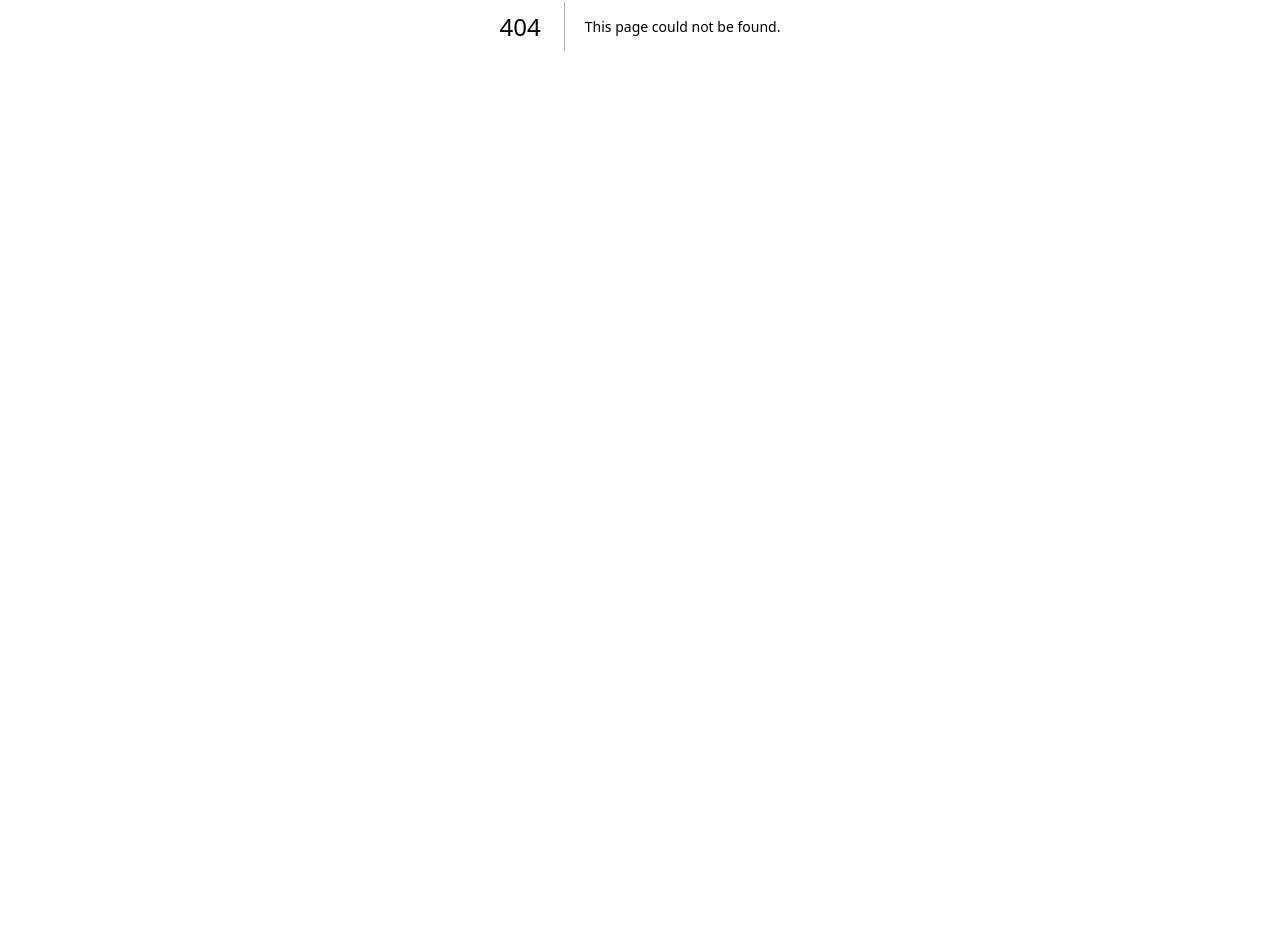
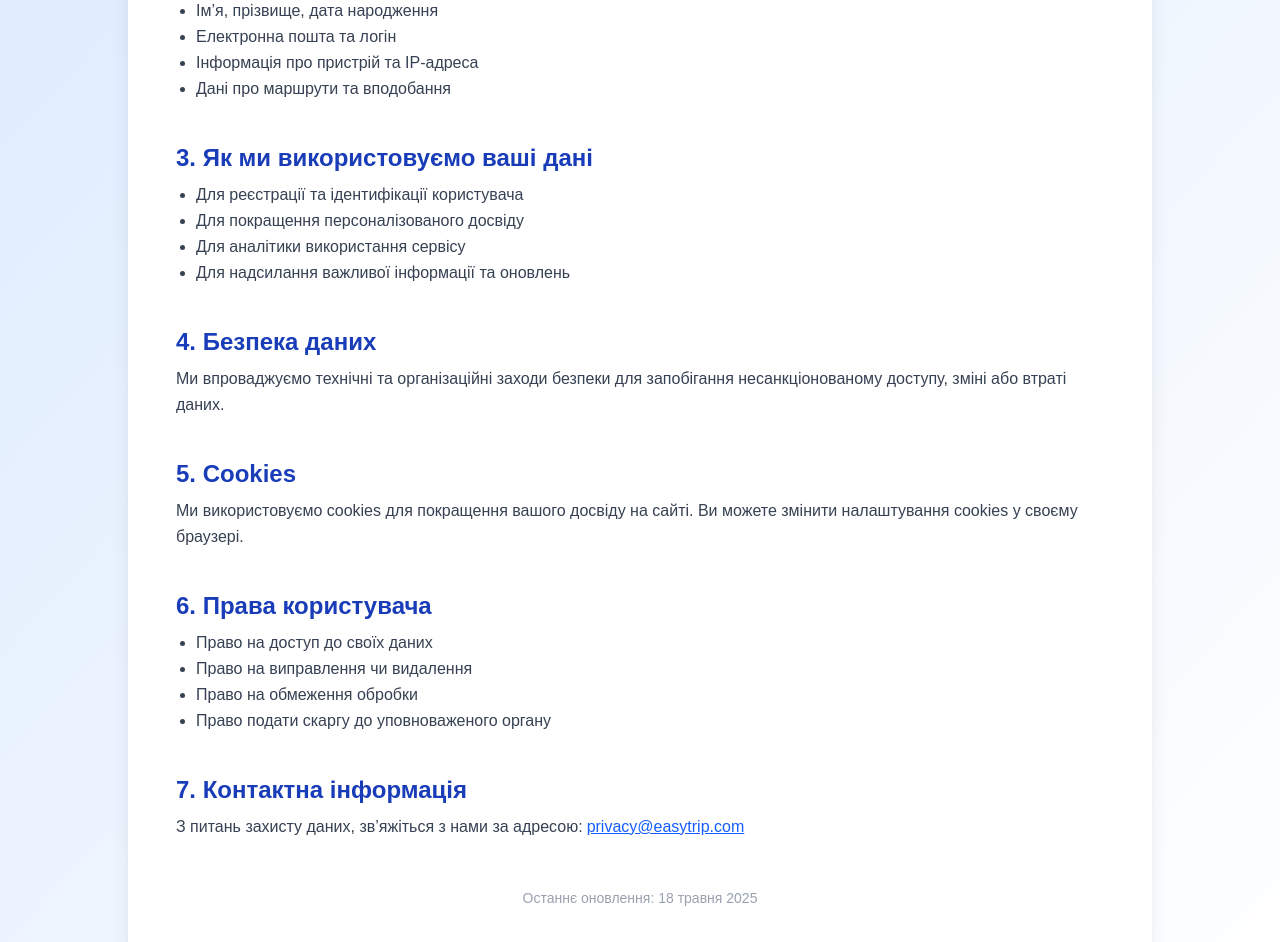
Before and after one commit to Easy-Trip-AIS/easy-trip-frontend, a Next.js app in the folder easytrip-web/: page /privacy in a window 1280 px wide. Before the commit this address had no page. Shown: the part 438-1380 px from the top of the page. Before the commit the page ends 864 px from the top, so only its background shows below. Built offline with nearby package versions, Linux system fonts and the light colour scheme.

Commit message:
Added a privacy page.

```diff
--- /dev/null
+++ b/easytrip-web/src/app/components/privacy.tsx
@@ -0,0 +1,93 @@
+"use client";
+
+import React from "react";
+import { motion } from "framer-motion";
+
+export default function PrivacyPolicyPage() {
+  return (
+    <div className="relative min-h-screen bg-gradient-to-br from-blue-100 to-white py-16 px-4 md:px-8">
+      <motion.div
+        initial={{ opacity: 0, y: 40 }}
+        animate={{ opacity: 1, y: 0 }}
+        transition={{ duration: 0.6 }}
+        className="max-w-5xl mx-auto bg-white shadow-xl rounded-2xl p-8 md:p-12"
+      >
+        <h1 className="text-4xl md:text-5xl font-bold mb-10 text-center text-blue-900">
+          Політика конфіденційності
+        </h1>
+
+        <div className="space-y-10 text-gray-700">
+          <Section title="1. Загальні положення">
+            <p>
+              Ця політика описує, як EasyTrip збирає, використовує та захищає персональні дані користувачів.
+              Ми дотримуємося чинного законодавства України та GDPR щодо захисту персональних даних.
+            </p>
+          </Section>
+
+          <Section title="2. Які дані ми збираємо">
+            <ul className="list-disc pl-5">
+              <li>Ім’я, прізвище, дата народження</li>
+              <li>Електронна пошта та логін</li>
+              <li>Інформація про пристрій та IP-адреса</li>
+              <li>Дані про маршрути та вподобання</li>
+            </ul>
+          </Section>
+
+          <Section title="3. Як ми використовуємо ваші дані">
+            <ul className="list-disc pl-5">
+              <li>Для реєстрації та ідентифікації користувача</li>
+              <li>Для покращення персоналізованого досвіду</li>
+              <li>Для аналітики використання сервісу</li>
+              <li>Для надсилання важливої інформації та оновлень</li>
+            </ul>
+          </Section>
+
+          <Section title="4. Безпека даних">
+            <p>
+              Ми впроваджуємо технічні та організаційні заходи безпеки для запобігання несанкціонованому доступу,
+              зміні або втраті даних.
+            </p>
+          </Section>
+
+          <Section title="5. Cookies">
+            <p>
+              Ми використовуємо cookies для покращення вашого досвіду на сайті. Ви можете змінити налаштування
+              cookies у своєму браузері.
+            </p>
+          </Section>
+
+          <Section title="6. Права користувача">
+            <ul className="list-disc pl-5">
+              <li>Право на доступ до своїх даних</li>
+              <li>Право на виправлення чи видалення</li>
+              <li>Право на обмеження обробки</li>
+              <li>Право подати скаргу до уповноваженого органу</li>
+            </ul>
+          </Section>
+
+          <Section title="7. Контактна інформація">
+            <p>
+              З питань захисту даних, зв’яжіться з нами за адресою:
+              <a href="mailto:privacy@easytrip.com" className="text-blue-600 underline hover:text-blue-800 ml-1">
+                privacy@easytrip.com
+              </a>
+            </p>
+          </Section>
+        </div>
+
+        <p className="text-sm text-gray-400 mt-12 text-center">
+          Останнє оновлення: 18 травня 2025
+        </p>
+      </motion.div>
+    </div>
+  );
+}
+
+function Section({ title, children }: { title: string; children: React.ReactNode }) {
+  return (
+    <section>
+      <h2 className="text-2xl font-semibold text-blue-800 mb-2">{title}</h2>
+      <div className="leading-relaxed space-y-2">{children}</div>
+    </section>
+  );
+}
--- /dev/null
+++ b/easytrip-web/src/app/privacy/page.tsx
@@ -0,0 +1,6 @@
+import React from "react";
+import PrivacyPolicyPage from "@/app/components/privacy";
+
+export default function PrivacyPage() {
+  return <PrivacyPolicyPage />;
+}
```
